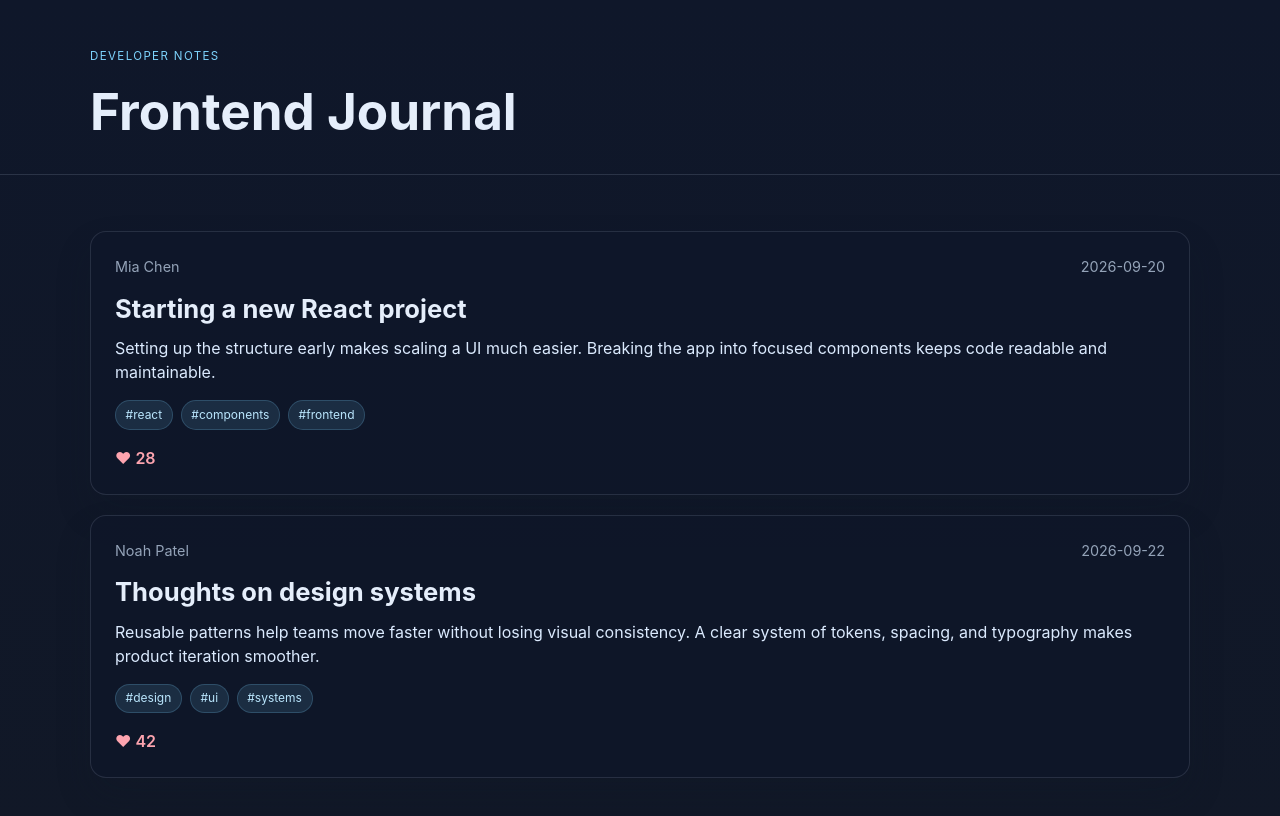
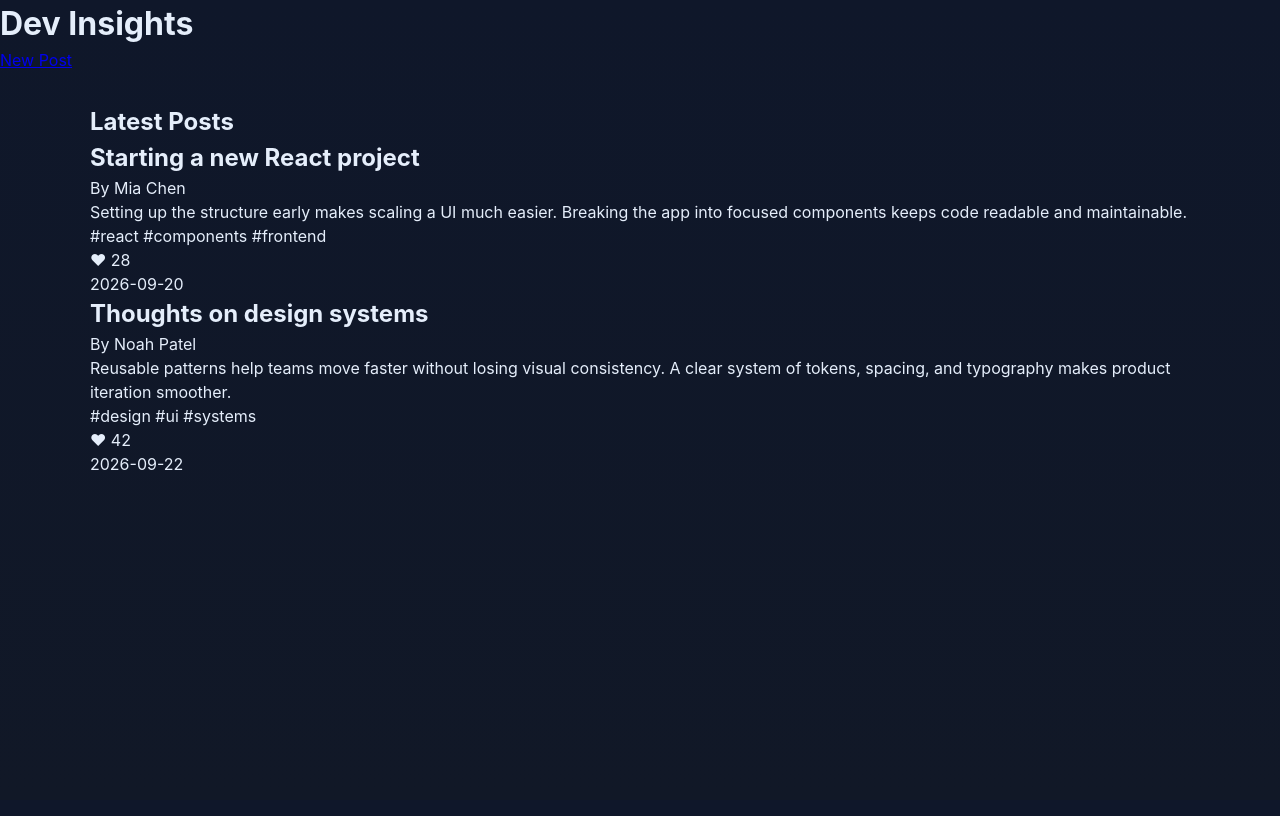
Before and after one commit to owen-stud123/react-dev-formative-1, a React (Vite) app: page / in a window 1280 px wide. Shown: the top 816 px of the page. Built offline with nearby package versions, Linux system fonts and the light colour scheme.

Commit message:
feat: add core blog components

```diff
--- a/src/components/Header.tsx
+++ b/src/components/Header.tsx
@@ -1,12 +1,15 @@
-const Header = () => {
+function Header() {
   return (
-    <header className="site-header">
-      <div className="container">
-        <p className="eyebrow">Developer notes</p>
-        <h1>Frontend Journal</h1>
+    <header>
+      <div>
+        <h1>Dev Insights</h1>
       </div>
+
+      <nav>
+        <a href="#new-post">New Post</a>
+      </nav>
     </header>
-  )
+  );
 }
 
-export default Header
+export default Header;
--- a/src/components/Post.tsx
+++ b/src/components/Post.tsx
@@ -1,34 +1,33 @@
 import type { Post as PostType } from '../types/post'
 
-type PostProps = {
+interface PostProps {
   post: PostType
 }
 
-const Post = ({ post }: PostProps) => {
+function Post({ post }: PostProps) {
+  const publishedDate = post.publishedAt ?? post.date ?? 'Unknown date'
+
   return (
-    <article className="post-card">
-      <div className="post-meta">
-        <span className="post-author">{post.author}</span>
-        <time>{post.publishedAt}</time>
-      </div>
-
+    <article>
       <h2>{post.title}</h2>
 
-      <p className="post-content">{post.content}</p>
+      <p>By {post.author}</p>
 
-      <div className="post-tags">
-        {post.tags.map((tag) => (
-          <span key={`${post.id}-${tag}`} className="tag">
-            #{tag}
-          </span>
-        ))}
-      </div>
+      <p>{post.content}</p>
 
-      <div className="post-actions">
-        <span>♥ {post.likes}</span>
-      </div>
+      {post.tags && post.tags.length > 0 && (
+        <div>
+          {post.tags.map((tag) => (
+            <span key={`${post.id}-${tag}`}>#{tag} </span>
+          ))}
+        </div>
+      )}
+
+      {typeof post.likes === 'number' && <p>♥ {post.likes}</p>}
+
+      <p>{publishedDate}</p>
     </article>
   )
 }
 
-export default Post
+export default Post;
--- a/src/components/PostList.tsx
+++ b/src/components/PostList.tsx
@@ -1,18 +1,20 @@
 import Post from './Post'
 import type { Post as PostType } from '../types/post'
 
-type PostListProps = {
-  posts: PostType[]
+interface PostListProps {
+  posts?: PostType[]
 }
 
-const PostList = ({ posts }: PostListProps) => {
+function PostList({ posts = [] }: PostListProps) {
   return (
-    <section className="post-list">
+    <main>
+      <h2>Latest Posts</h2>
+
       {posts.map((post) => (
         <Post key={post.id} post={post} />
       ))}
-    </section>
+    </main>
   )
 }
 
-export default PostList
+export default PostList;
```
Also changed, not shown: src/types/post.ts (+4 -3 lines).
